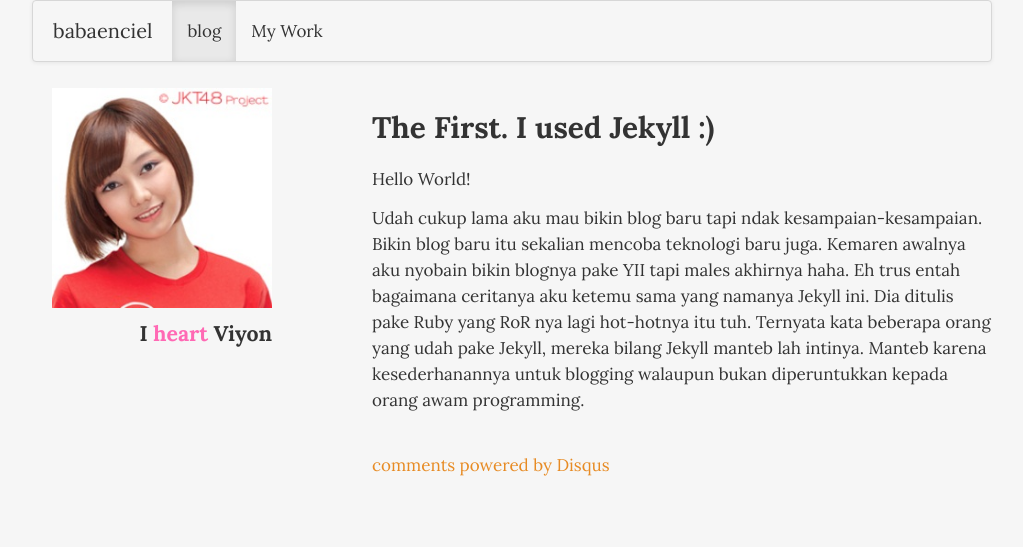
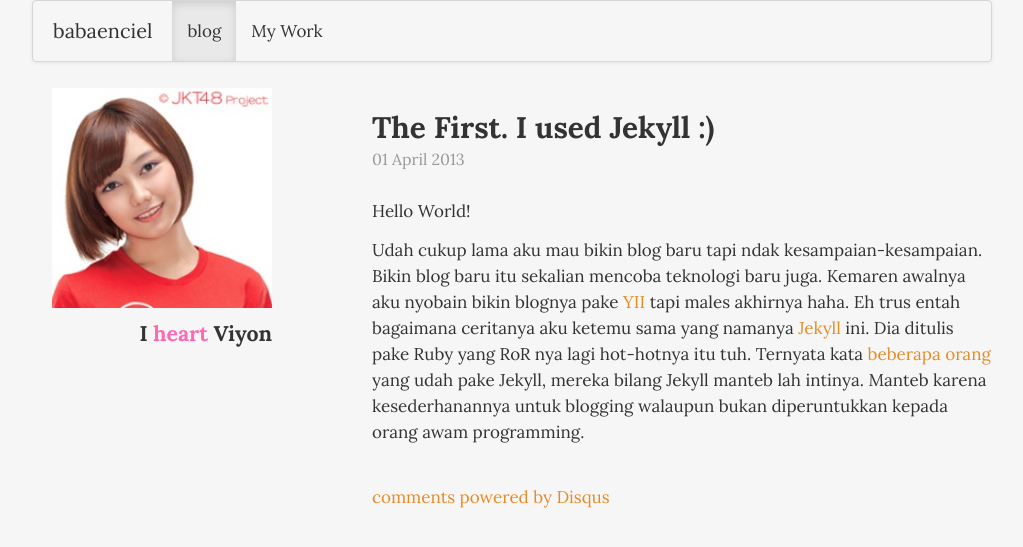
Before and after one commit to babaenciel/babaenciel.github.com, a Jekyll site: the page built from _posts/2013-04-01-my-xtraordinary-third-post.md, in a window 1280 px wide. Shown: the top 547 px of the page, without its empty margins (118-1141 px from the left). Built offline with Jekyll 4.4.1, drawn with Linux system fonts in a browser that asks for light colours; Markdown is read by kramdown in place of the engine named in the settings; comment, search, counter and statistics services are not loaded; some of the changed lines change nothing that is shown.

Commit message:
edit link post

```diff
--- a/_layouts/post.html
+++ b/_layouts/post.html
@@ -53,6 +53,8 @@
                 </div>
                 <div class="span8 offset1 mainbar">
                     <h3>{{ page.title }}</h3>
+                    <div class="muted" style="margin-top: -20px; font-size: 16px;">{{ page.date | date_to_long_string }}</div>
+                    <br>
                     {{ content }}
 
                     <br>
--- a/_posts/2013-04-01-my-xtraordinary-third-post.md
+++ b/_posts/2013-04-01-my-xtraordinary-third-post.md
@@ -5,4 +5,4 @@ layout: post
 
 Hello World!
 
-Udah cukup lama aku mau bikin blog baru tapi ndak kesampaian-kesampaian. Bikin blog baru itu sekalian mencoba teknologi baru juga. Kemaren awalnya aku nyobain bikin blognya pake YII tapi males akhirnya haha. Eh trus entah bagaimana ceritanya aku ketemu sama yang namanya Jekyll ini. Dia ditulis pake Ruby yang RoR nya lagi hot-hotnya itu tuh. Ternyata kata beberapa orang yang udah pake Jekyll, mereka bilang Jekyll manteb lah intinya. Manteb karena kesederhanannya untuk blogging walaupun bukan diperuntukkan kepada orang awam programming.
+Udah cukup lama aku mau bikin blog baru tapi ndak kesampaian-kesampaian. Bikin blog baru itu sekalian mencoba teknologi baru juga. Kemaren awalnya aku nyobain bikin blognya pake [YII](http://www.yiiframework.com/) tapi males akhirnya haha. Eh trus entah bagaimana ceritanya aku ketemu sama yang namanya [Jekyll](https://github.com/mojombo/jekyll) ini. Dia ditulis pake Ruby yang RoR nya lagi hot-hotnya itu tuh. Ternyata kata [beberapa](http://qubitlogs.com/Workflow/2013/01/22/jekyll-blogging-reference-and-perfect-workflow-guide/#.UVqW5qKl7ms) [orang](http://hugogiraudel.com/2013/02/21/jekyll/) yang udah pake Jekyll, mereka bilang Jekyll manteb lah intinya. Manteb karena kesederhanannya untuk blogging walaupun bukan diperuntukkan kepada orang awam programming.
```
Also changed, not shown: 1 other file.
